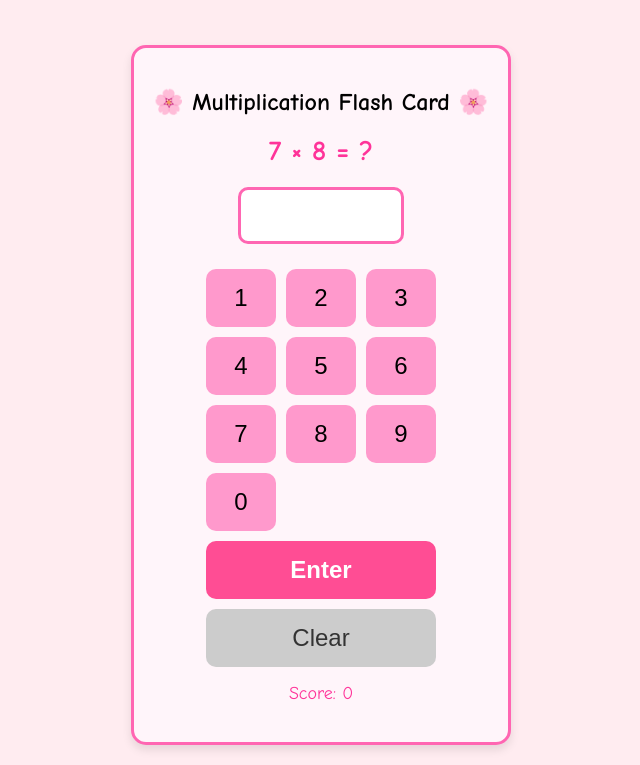
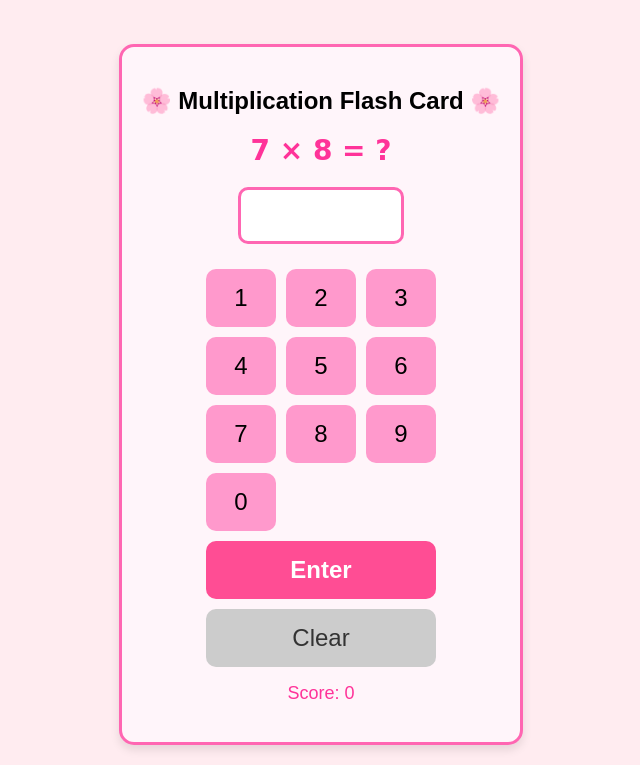
Before and after one commit to rafmirandas/livvys_flashcards, a plain HTML site: page index.html in a window 1280 px wide. Shown: the part 122-887 px from the top of the page, without its empty margins (319-959 px from the left). Drawn offline with Linux system fonts and the light colour scheme.

Commit message:
Update index.html

```diff
--- a/index.html
+++ b/index.html
@@ -6,7 +6,7 @@
     <title>Multiplication Flash Cards</title>
     <style>
         body {
-            font-family: "Comic Sans MS", cursive, sans-serif;
+            font-family: sans-serif;
             text-align: center;
             background-color: #ffecf0; /* Soft pink background */
             margin: 0;
@@ -14,6 +14,7 @@
         }
         h1{
             color: #ff3399;
+            font-family:cursive;
             font-size: 46px;;
         }
         .card {
```
